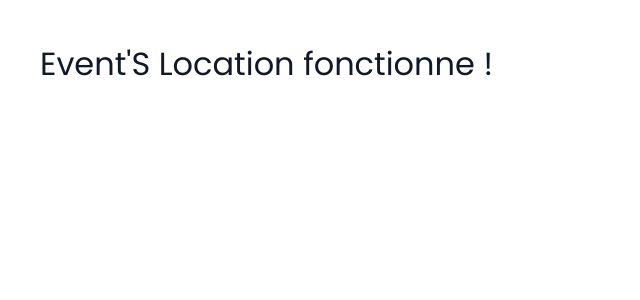
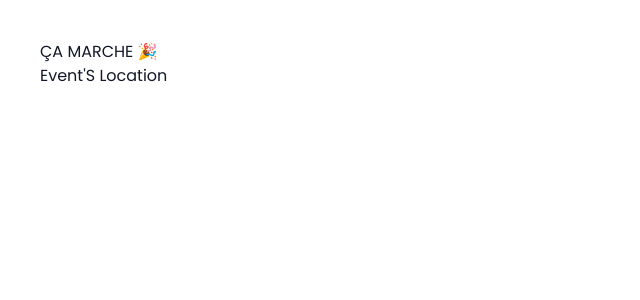
Before and after one commit to Seb050721/eventslocation, a Next.js app: page / in a window 1280 px wide. Shown: the top 300 px of the page, without its empty margins (0-640 px from the left). Built offline with nearby package versions, Linux system fonts and the light colour scheme.

Commit message:
Test page

```diff
--- a/app/page.tsx
+++ b/app/page.tsx
@@ -1,7 +1,8 @@
 export default function Home() {
   return (
-    <main style={{ padding: "40px", fontSize: "32px" }}>
-      <h1>Event'S Location fonctionne !</h1>
+    <main style={{ padding: 40 }}>
+      <h1>ÇA MARCHE 🎉</h1>
+      <p>Event'S Location</p>
     </main>
   );
 }
```
